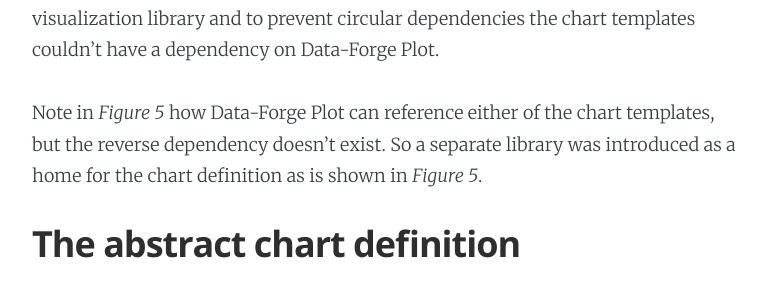
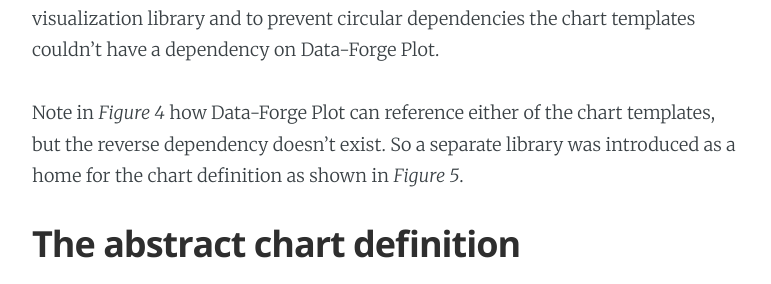
Before and after one commit to ashleydavis/the-data-wrangler-blog, a Jekyll site: the page built from _posts/2019-05-22-data-forge-plot-update3.markdown, in a window 1280 px wide and 900 px high, scrolled down 5446 px. Shown: the part 159-443 px from the top of the window, without its empty margins (253-1024 px from the left). Built offline with Jekyll 4.4.1, drawn with Linux system fonts in a browser that asks for light colours; comment, search, counter and statistics services are not loaded.

Commit message:
Fixed reference to wrong figure.

```diff
--- a/_posts/2019-05-22-data-forge-plot-update3.markdown
+++ b/_posts/2019-05-22-data-forge-plot-update3.markdown
@@ -101,7 +101,7 @@
 
 All these libraries had to agree on an *abstract definition of a chart* so that Data-Forge Plot could be made fundamentally independent from any specific JavaScript visualization library and to prevent circular dependencies the chart templates couldn't have a dependency on Data-Forge Plot.
 
-Note in *Figure 5* how Data-Forge Plot can reference either of the chart templates, but the reverse dependency doesn't exist. So a separate library was introduced as a home for the chart definition as is shown in *Figure 5*.
+Note in *Figure 4* how Data-Forge Plot can reference either of the chart templates, but the reverse dependency doesn't exist. So a separate library was introduced as a home for the chart definition as shown in *Figure 5*.
 
 ## The abstract chart definition
 
```
